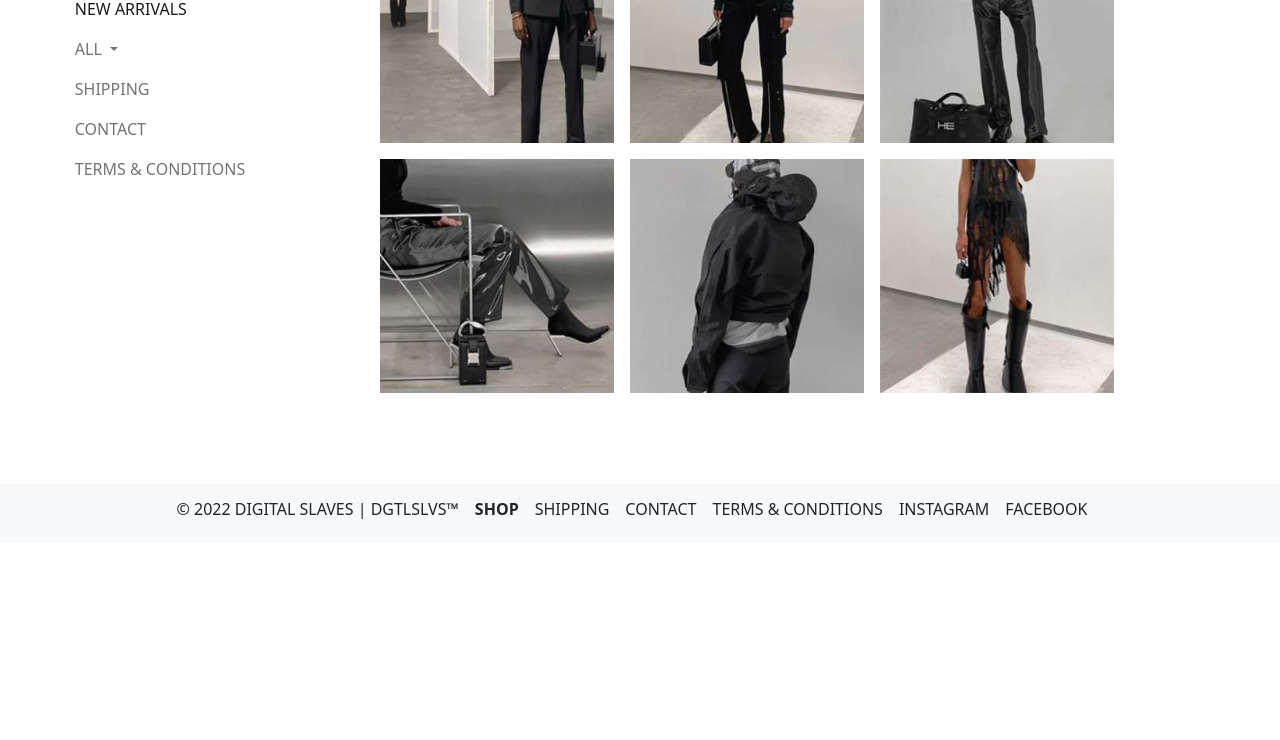
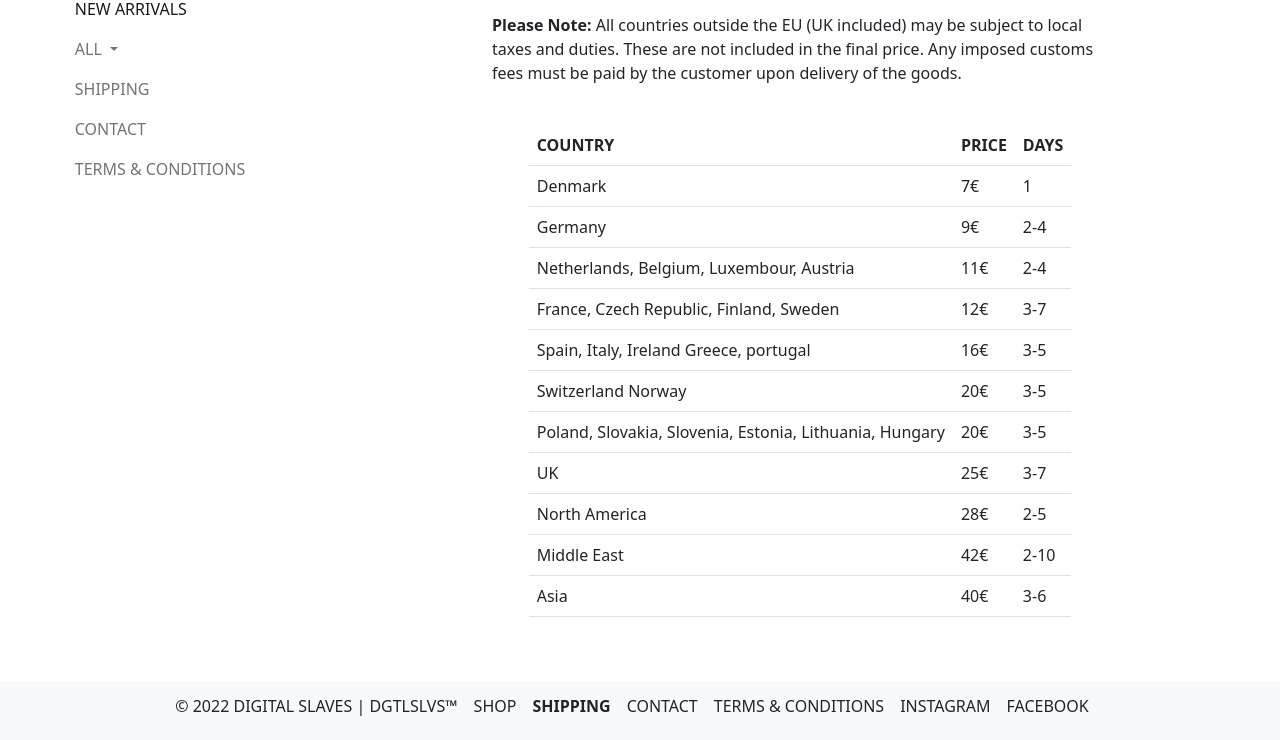
Before and after one commit to Code4ou4/Framework_PROJ, a plain HTML site: page sections/shipping.html in a window 1280 px wide. Shown: the part 257-997 px from the top of the page. Before the commit the page ends 800 px from the top, so only its background shows below. Drawn offline with nearby package versions, Linux system fonts and the light colour scheme.

Commit message:
shipping terminado

```diff
--- a/sections/shop.html
+++ b/sections/shipping.html
@@ -59,29 +59,106 @@
 
             </ul>
           </div>
+
+
         </div>
     </nav>
+    <section class="container-fluid d-flex col-12 col-lg-6 m-0g flex-column fs-6 justify-content-center flex-wrap mt-5 mb-5">
+      <div class="d-flex col-12 flex-column fs-6 justify-content-center flex-wrap mb-4">
+          <p> <b> Please Note:</b> During promotional offers and seasonal sale, the dispatch process can take up to 3-4 business days. </p>
 
-      <!-- SHOP CONTENT -->
-      <div class="container-fluid col-12 col-sm-12 col-md-12 col-lg-8 col-xl-8 col-xxl-7g d-flex flex-wrap justify-content-center d-inline m-0" >
-        <img class="img-fluid p-2" src="../assets/img/shop/img1.jpg" alt="">
-        <img class="img-fluid p-2" src="../assets/img/shop/img2.jpg" alt="">
-        <img class="img-fluid p-2" src="../assets/img/shop/img3.jpg" alt="">
-        <img class="img-fluid p-2" src="../assets/img/shop/img4.jpg" alt="">
-        <img class="img-fluid p-2" src="../assets/img/shop/img5.jpg" alt="">
-        <img class="img-fluid p-2" src="../assets/img/shop/img6.jpg" alt="">
+          <p> <b> Please Note:</b> All countries outside the EU (UK included) may be subject to local taxes and duties. These are not included in the final price. Any imposed customs fees must be paid by the customer upon delivery of the goods.</p>
+      </div>
 
-      </div>
+      <table class="table d-flex justify-content-center align-items-center">
+              <tr>
+                  <td><b> COUNTRY</b></td>
+                  <td><b>PRICE</b></td>
+                  <td><b>DAYS</b></td>
+              </tr>
+              <tr>
+                  <td>Denmark</td>
+                  <td>7€</td>
+                  <td>1</td>
+              </tr>
+
+              <tr>
+                  <td>Germany</td>
+                  <td>9€</td>
+                  <td>2-4</td>
+              </tr>
+
+              <tr>
+                  <td>Netherlands, Belgium, Luxembour, Austria</td>
+                  <td>11€</td>
+                  <td>2-4</td>
+              </tr>
+
+              <tr>
+                  <td>France, Czech Republic, Finland, Sweden</td>
+                  <td>12€</td>
+                  <td>3-7</td>
+              </tr>
+
+              <tr>
+                  <td>Spain, Italy, Ireland Greece, portugal</td>
+                  <td>16€</td>
+                  <td>3-5</td>
+              </tr>
+
+              <tr>
+                  <td>Switzerland Norway</td>
+                  <td>20€</td>
+                  <td>3-5</td>
+              </tr>
+
+              <tr>
+                  <td>Poland, Slovakia, Slovenia, Estonia, Lithuania, Hungary</td>
+                  <td>20€</td>
+                  <td>3-5</td>
+              </tr>
+
+              <tr>
+                  <td>UK</td>
+                  <td>25€</td>
+                  <td>3-7</td>
+              </tr>
+
+
+              <tr>
+                  <td>North America</td>
+                  <td>28€</td>
+                  <td>2-5</td>
+              </tr>
+
+
+              <tr>
+                  <td>Middle East</td>
+                  <td>42€</td>
+                  <td>2-10</td>
+              </tr>
+
+
+              <tr>
+                  <td>Asia</td>
+                  <td>40€</td>
+                  <td>3-6</td>
+              </tr>
+
+
+      </table>
+    </section>
+
   </div>
 
 
 
-    <footer class="fixed-bottom justify-content-between footer d-flex justify-content-center align-items-center">
+    <footer class="justify-content-between footer d-flex justify-content-center align-items-center">
 
         <ul class="list-unstyled text-decoration-none bg-light d-flex flex-row col-12 justify-content-center p-3 align-items-center footer flex-wrap mb-0">
             <li class=""> <h3 class="fs-6 pe-3">© 2022 DIGITAL SLAVES | DGTLSLVS™ </h3"></li>
-            <li><a class="text-decoration-none" href="shop.html"><h3 class="fs-6 pe-3 link-dark"><b>SHOP</b></h3></a></li>
-            <li><a class="text-decoration-none"  href="shipping.html"><h3 class="fs-6 pe-3 link-dark">SHIPPING</h3></a></li>
+            <li><a class="text-decoration-none" href="shop.html"><h3 class="fs-6 pe-3 link-dark">SHOP</h3></a></li>
+            <li><a class="text-decoration-none"  href="shipping.html"><h3 class="fs-6 pe-3 link-dark"><b>SHIPPING</b></h3></a></li>
             <li><a class="text-decoration-none"  href="contact.html"><h3 class="fs-6 pe-3 link-dark">CONTACT</h3></a></li>
             <li><a class="text-decoration-none"  href="conditions.html"><h3 class="fs-6 pe-3 link-dark">TERMS & CONDITIONS</h3></a></li>
             <li><a class="text-decoration-none"  href=""><h5 class="fs-6 pe-3 link-dark">INSTAGRAM</h5></a></li>
```
Also changed, not shown: index.html (+1 -4 lines).
